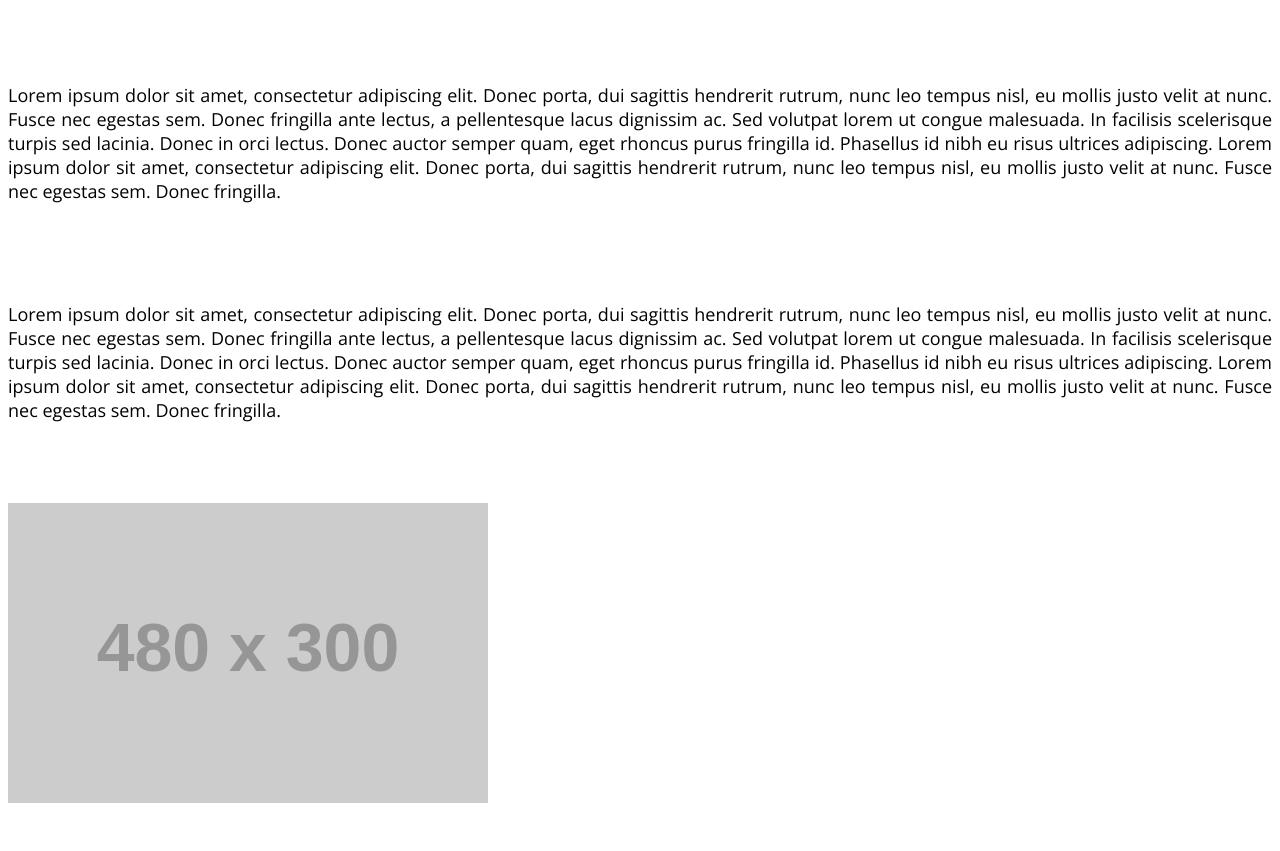
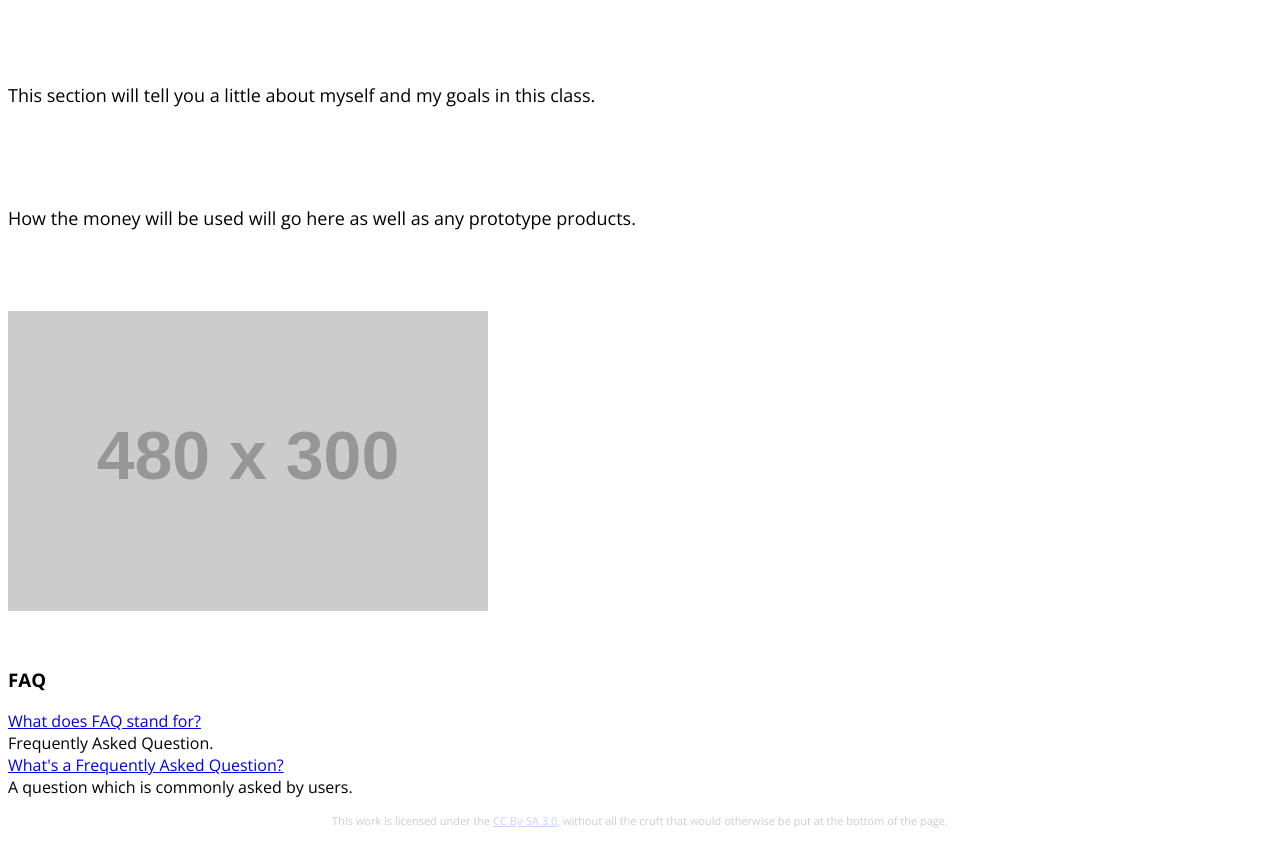
Before and after one commit to courseraiopi/bitstarter, a website: page index.html in a window 1280 px wide. Shown: the part 1480-2331 px from the top of the page. Drawn offline with nearby package versions, Linux system fonts and the light colour scheme; placeholder pictures from the web are drawn by us; some icons are missing.

Commit message:
personalized updates to index.html

```diff
--- a/index.html
+++ b/index.html
@@ -3,7 +3,7 @@
 <html lang="en">
 	<head>
 		<meta charset="utf-8">
-		<title>My First Bitstarter</title>
+		<title>Coursera Learning</title>
 		<meta name="viewport" content="width=device-width, initial-scale=1.0">
 		<link rel="stylesheet" href="//netdna.bootstrapcdn.com/twitter-bootstrap/2.3.2/css/bootstrap-combined.no-icons.min.css">
 		<link rel="stylesheet" href="//netdna.bootstrapcdn.com/font-awesome/3.0.2/css/font-awesome.css">
@@ -110,7 +110,7 @@
 						<span class="icon-bar"></span>
 						<span class="icon-bar"></span>
 					</button>
-					<a class="brand" href="#">Bitstarter</a>
+					<a class="brand" href="#">Coursera Learning</a>
 					<div class="nav-collapse collapse">
 						<ul class="nav">
 						<li class="active"><a href="#">Home</a></li>
@@ -130,7 +130,7 @@
 			</div>
 			<div class="row-fluid subheading">
 				<div class="span12">
-					<p class="lead">One sentence description.</p>
+					<p class="lead">This "bitstarter" is to expand my knowledge of web development.</p>
 				</div>
 			</div>
 			<div class="row-fluid pitch">
@@ -147,7 +147,7 @@
 							</div>
 							<div class="span4">
 								<div class="linediv-c">
-									<h3>$6000</h3> <p>of $10,000</p>
+									<h3>$0</h3> <p>of $100</p>
 								</div>
 							</div>
 							<div class="span4">
@@ -178,34 +178,14 @@
 				</div>
 				<div class="span5 copy">
 					<p>
-					Lorem ipsum dolor sit amet, consectetur adipiscing elit. Donec
-					porta, dui sagittis hendrerit rutrum, nunc leo tempus nisl, eu
-					mollis justo velit at nunc. Fusce nec egestas sem. Donec
-					fringilla ante lectus, a pellentesque lacus dignissim ac. Sed
-					volutpat lorem ut congue malesuada. In facilisis scelerisque
-					turpis sed lacinia. Donec in orci lectus. Donec auctor semper
-					quam, eget rhoncus purus fringilla id. Phasellus id nibh eu
-					risus ultrices adipiscing.  Lorem ipsum dolor sit amet,
-					consectetur adipiscing elit. Donec porta, dui sagittis hendrerit
-					rutrum, nunc leo tempus nisl, eu mollis justo velit at
-					nunc. Fusce nec egestas sem. Donec fringilla.
+					This section will tell you a little about myself and my goals in this class.
 					</p>
 				</div>
 			</div>
 			<div class="row-fluid section2">
 				<div class="span5 offset1 copy copy-right">
 					<p>
-					Lorem ipsum dolor sit amet, consectetur adipiscing elit. Donec
-					porta, dui sagittis hendrerit rutrum, nunc leo tempus nisl, eu
-					mollis justo velit at nunc. Fusce nec egestas sem. Donec
-					fringilla ante lectus, a pellentesque lacus dignissim ac. Sed
-					volutpat lorem ut congue malesuada. In facilisis scelerisque
-					turpis sed lacinia. Donec in orci lectus. Donec auctor semper
-					quam, eget rhoncus purus fringilla id. Phasellus id nibh eu
-					risus ultrices adipiscing.  Lorem ipsum dolor sit amet,
-					consectetur adipiscing elit. Donec porta, dui sagittis hendrerit
-					rutrum, nunc leo tempus nisl, eu mollis justo velit at
-					nunc. Fusce nec egestas sem. Donec fringilla.
+					How the money will be used will go here as well as any prototype products.
 					</p>
 				</div>
 				<div class="span5 asset">
```
